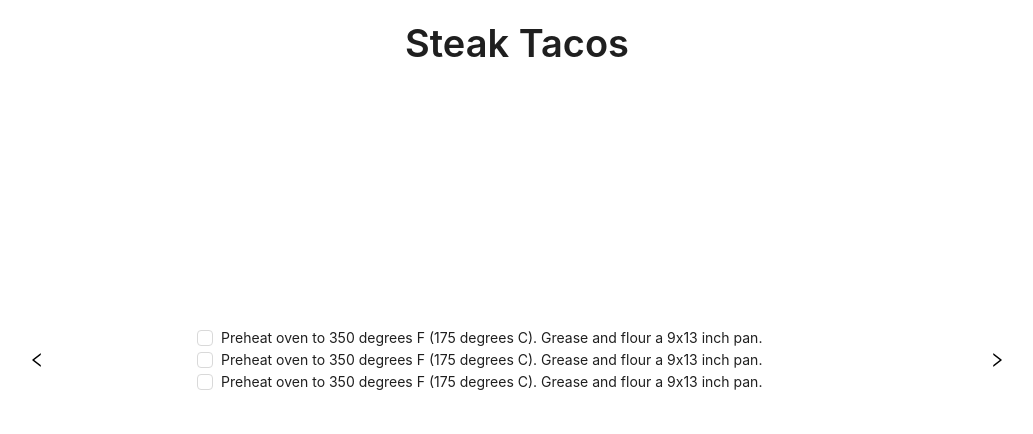
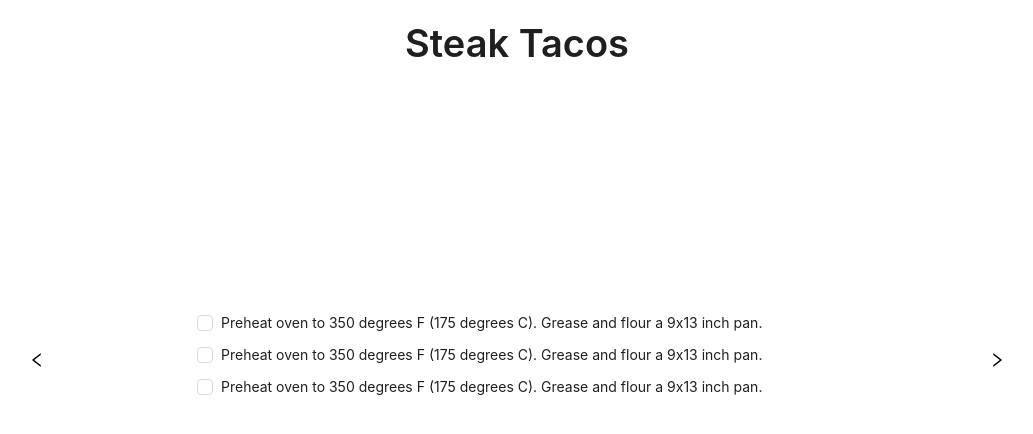
Before and after one commit to nspeer12/chefgpt, a React (Create React App) app in the folder frontend/chefgpt-react/: page /Cook in a window 1280 px wide. Shown: the top 434 px of the page, without its empty margins (123-1156 px from the left). Built offline with nearby package versions, Linux system fonts and the light colour scheme.

Commit message:
fix: key error on ingredients list

```diff
--- a/frontend/chefgpt-react/src/views/CookingPage.js
+++ b/frontend/chefgpt-react/src/views/CookingPage.js
@@ -87,18 +87,15 @@ export function CookingPage() {
   // Move the component to a separate function
   function IngredientsComponent(props) {
     return (
-      <>
-        <div style={IngredientsContainer}>
-          {ingredients.map((item, index) => (
-            <>
-              <div key={index}>
-                <Checkbox onChange={onChange}>{item.text}</Checkbox>
-                <br></br>
-              </div>
-            </>
-          ))}
-        </div>
-      </>
+      <div style={IngredientsContainer}>
+        {ingredients.map((item, index) => {
+          return (
+            <div style={ingredientCheckBox} key={index}>
+              <Checkbox onChange={onChange}>{item.text}</Checkbox>
+            </div>
+          );
+        })}
+      </div>
     );
   }
   function onChange(e) {
@@ -152,6 +149,11 @@ const RecipeContainer = {
   width: " 50vw",
   height: "70vh",
 };
+
+const ingredientCheckBox = {
+  paddingBottom: "10px",
+};
+
 const title = {
   display: "flex",
   justifyContent: "center",
```
